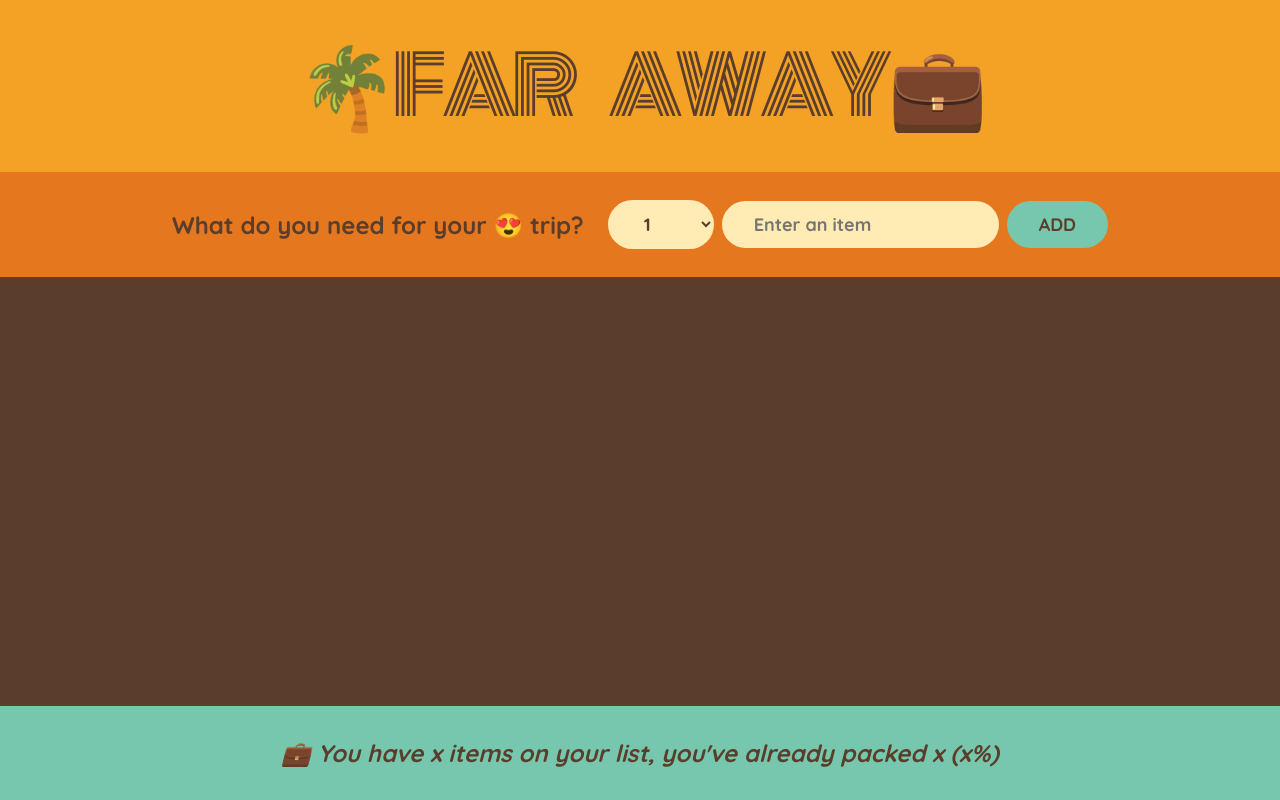
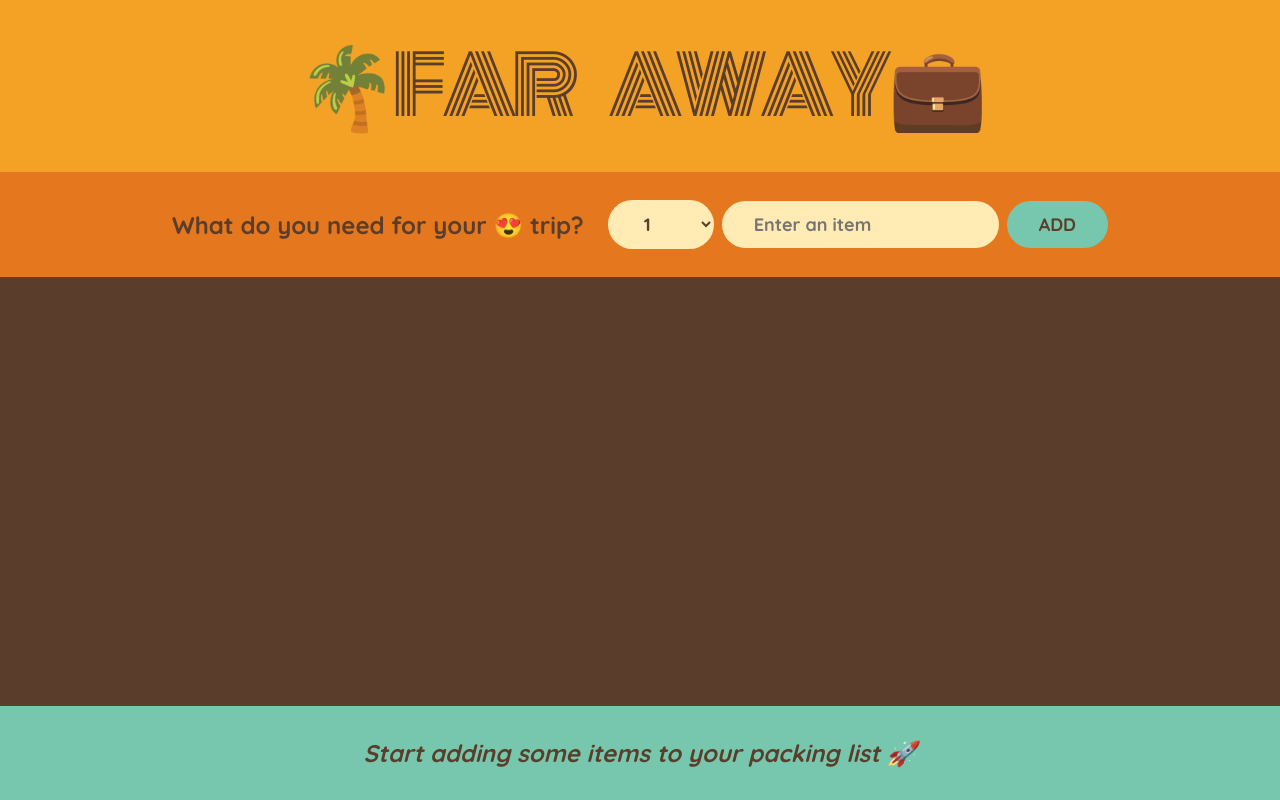
Before and after one commit to Charles-Rocke/Travel-App, a React (Create React App) app: page / in a window 1280 px wide. Built offline with nearby package versions, Linux system fonts and the light colour scheme.

Commit message:
Added Stats to footer

```diff
--- a/src/App.js
+++ b/src/App.js
@@ -4,6 +4,7 @@
 export default function App() {
   // moved ites state up from form
   const [items, setItems] = useState([]);
+
   // handle add items
   function handleAddItems(item) {
     setItems((items) => [...items, item]);
@@ -33,7 +34,7 @@
         onDeleteItem={handleDeleteItem}
         onToggleItem={handleToggleItem}
       />
-      <Stats />
+      <Stats items={items} />
     </div>
   );
 }
@@ -134,10 +135,25 @@
 }
 
 // Stats component
-function Stats() {
+function Stats({ items }) {
+  if (!items.length)
+    return (
+      <p className="stats">
+        <em>Start adding some items to your packing list 🚀</em>
+      </p>
+    );
+  // derived state
+  const numItems = items.length;
+  const numPacked = items.filter((item) => item.packed).length;
+  const percentage = Math.round((numPacked / numItems) * 100);
   return (
     <footer className="stats">
-      <em>💼 You have x items on your list, you've already packed x (x%)</em>
+      <em>
+        {percentage === 100
+          ? `You've got everything! Ready to go✈️`
+          : `💼 You have ${numItems} items on your list, you've already packed
+        ${numPacked} (${percentage}%)`}
+      </em>
     </footer>
   );
 }
```
